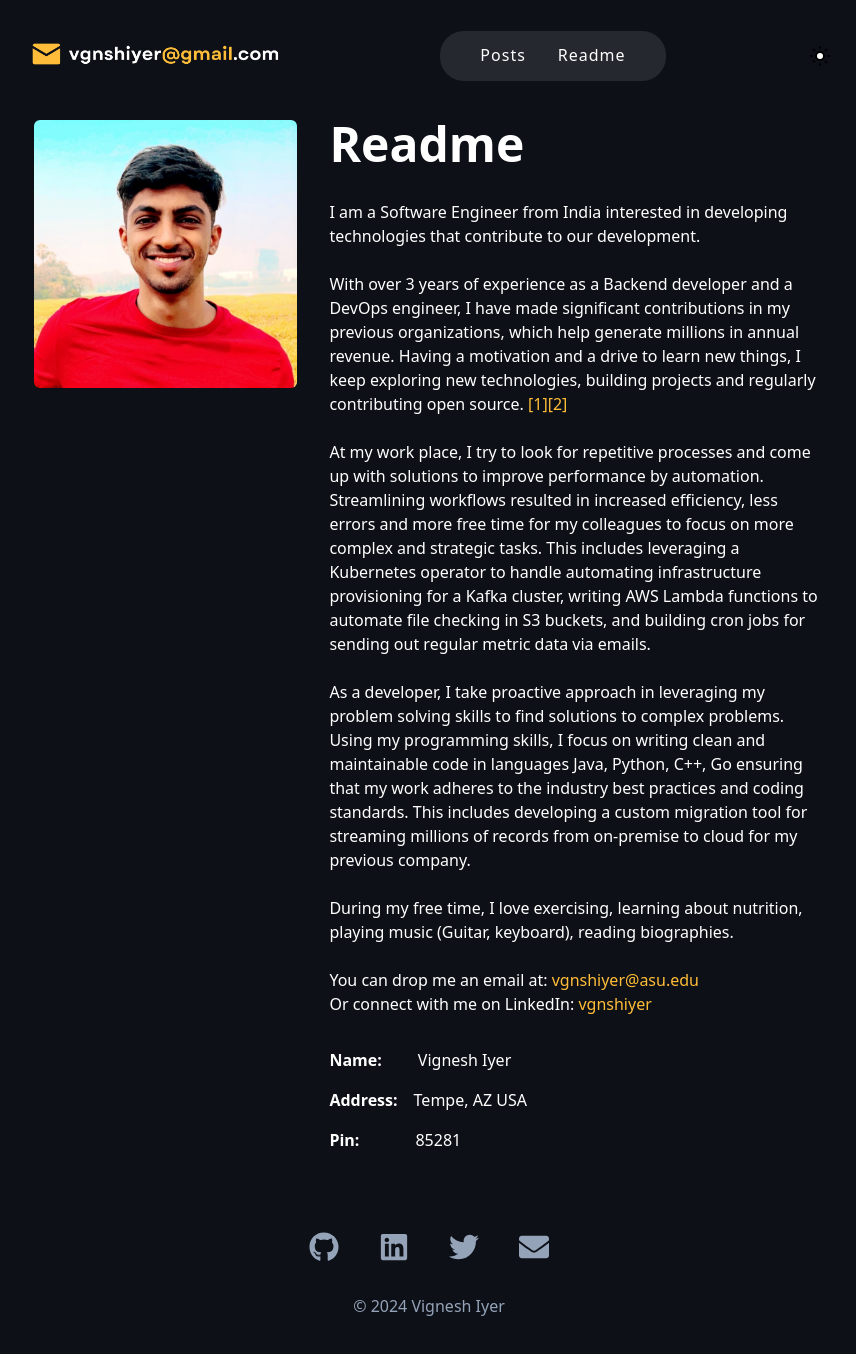
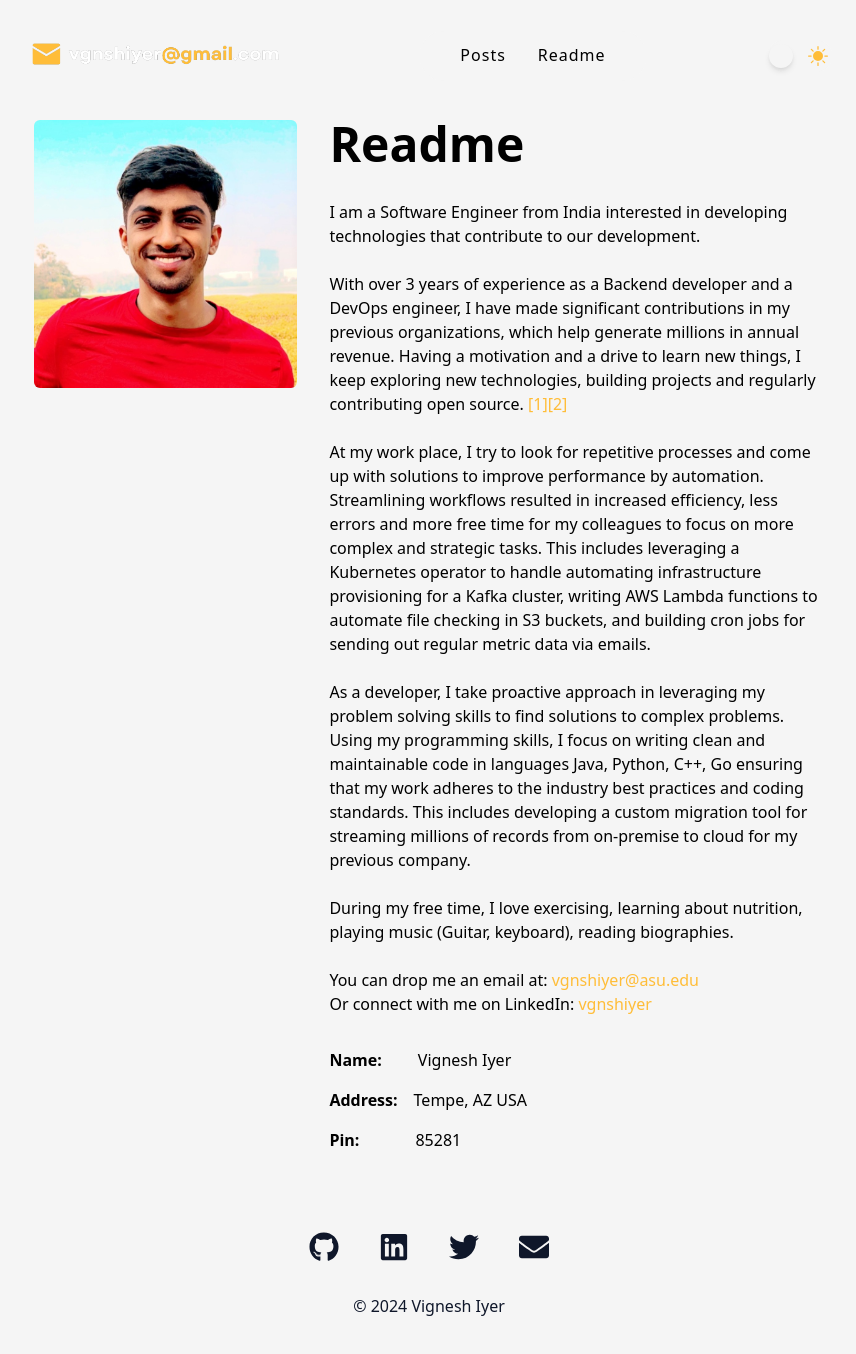
Before and after one commit to vgnshiyer/vgnshiyer.github.io, a Next.js app in the folder mywebsite/: page /about in a window 1280 px wide. Shown: the top 1354 px of the page, without its empty margins (211-1067 px from the left). Built offline with nearby package versions, Linux system fonts and the light colour scheme.

Commit message:
chore: initial dark/light mode version

```diff
--- a/mywebsite/app/layout.tsx
+++ b/mywebsite/app/layout.tsx
@@ -22,7 +22,7 @@ export default function RootLayout({
 
   const footer = (
     <footer>
-      <div className="mt-6 py-6 mb-20  text-slate-400 text-center">
+      <div className="mt-6 py-6 mb-20 text-slate-900 dark:text-slate-400 text-center">
         <SocialHandles />
         <p>© 2024 Vignesh Iyer</p>
       </div>
@@ -31,7 +31,7 @@ export default function RootLayout({
 
   return (
     <html lang="en">
-      <body className="bg-dark">
+      <body className="bg-light dark:bg-dark">
         <div className="mx-auto max-w-9/10 md:max-w-3/4 lg:max-w-2/3">
           {header}
           {children}
--- a/mywebsite/app/page.tsx
+++ b/mywebsite/app/page.tsx
@@ -13,7 +13,7 @@ export default function page() {
         <>
             <Banner />
             <div className='grid grid-cols-1 gap-4 sm:mx-8'>
-                <h1 className='text-3xl text-white font-bold'>Posts.</h1>
+                <h1 className='text-3xl text-black dark:text-white font-bold'>Posts.</h1>
                 {postPreviews}
             </div>
         </>
--- a/mywebsite/components/Banner.tsx
+++ b/mywebsite/components/Banner.tsx
@@ -3,10 +3,10 @@ const Banner = () => {
     return (
         <div className="flex flex-col sm:flex-row justify-between items-center p-0 md:p-4 mb-10">
             <div className="pl-0 sm:pl-6 md:pl-4">
-                <h1 className="text-2xl sm:text-3xl mb-1 font-bold text-white">Hello 👋</h1>
-                <h1 className="text-4xl sm:text-5xl mb-1 font-bold text-white">I'm <span className="text-secondary">Vignesh</span></h1>
+                <h1 className="text-2xl sm:text-3xl mb-1 font-bold text-black dark:text-white">Hello 👋</h1>
+                <h1 className="text-4xl sm:text-5xl mb-1 font-bold text-black dark:text-white">I'm <span className="text-secondary">Vignesh</span></h1>
                 <h1 className="text-4xl sm:text-5xl pl-40 sm:pl-52 font-bold text-secondary">Iyer</h1>
-                <h2 className="text-xl sm:text-2xl mb-4 font-bold text-white">Software Engineer</h2>
+                <h2 className="text-xl sm:text-2xl mb-4 font-bold text-black dark:text-white">Software Engineer</h2>
                 <p className="text-dim text-sm sm:text-base md:text-lg mb-4">Writing code to make people's lives better.</p>
             </div>
             <div className="">
--- a/mywebsite/components/Navbar.tsx
+++ b/mywebsite/components/Navbar.tsx
@@ -2,6 +2,7 @@
 
 import Link from 'next/link'
 import React, { useState, ReactNode, useEffect } from 'react'
+import ThemeToggle from './ThemeToggle';
 
 interface NavBarLinkProps {
   href: string;
@@ -27,7 +28,7 @@ const Navbar = () => {
 
     return (
       <Link href={href}
-        className={`group text-white ${isNavBarToggled ? 'block' : ''} rounded-2xl p-2 tracking-[1px]`}
+        className={`group text-black dark:text-white ${isNavBarToggled ? 'block' : ''} rounded-2xl p-2 tracking-[1px]`}
         onClick={handleClick}
       >
         {children}
@@ -52,18 +53,6 @@ const Navbar = () => {
     )
   };
 
-  const DarkModeIcon = () => (
-    <svg className="h-6 w-6" xmlns="http://www.w3.org/2000/svg" fill="none" viewBox="0 0 24 24" stroke="currentColor">
-      <path strokeLinecap="round" strokeLinejoin="round" strokeWidth={2} d="M12 3v1m0 16v1m9-9h-1M4 12H3m15.364 6.364l-.707-.707M6.343 6.343l-.707-.707m12.728 0l-.707.707M6.343 17.657l-.707-.707M16 12a4 4 0 11-8 0 4 4 0 018 0z" />
-    </svg>
-  );
-
-  const LightModeIcon = () => (
-    <svg className="h-6 w-6" xmlns="http://www.w3.org/2000/svg" fill="white" viewBox="0 0 24 24" stroke="currentColor">
-      <path strokeLinecap="round" strokeLinejoin="round" strokeWidth={2} d="M12 3v1m0 16v1m9-9h-1M4 12H3m15.364 6.364l-.707-.707M6.343 6.343l-.707-.707m12.728 0l-.707.707M6.343 17.657l-.707-.707M16 12a4 4 0 11-8 0 4 4 0 018 0z" />
-    </svg>
-  );
-
   const links = [
     {href: "/", text: "Posts"},
     {href: "/about", text: "Readme"},
@@ -74,23 +63,23 @@ const Navbar = () => {
       <nav className="w-full md:px-6">
         <div className="flex items-center justify-between h-16">
           <div className="flex items-center">
-            <div className="flex-shrink-0 text-white">
+            <div className="flex-shrink-0">
               <Link href="/">
                 <img className="w-64" src="/images/logo.png" alt="logo" />
               </Link>
             </div>
           </div>
           <div className="hidden md:block">
-            <div className="ml-4 flex items-center space-x-4 bg-semi-dark rounded-3xl px-8 py-1">
+            <div className="ml-4 flex items-center space-x-4 bg-light dark:bg-semi-dark rounded-3xl px-8 py-1 ">
               {links.map(link => <NavBarLink key={link.href} href={link.href}>{link.text}</NavBarLink>)}
             </div>
           </div>
           <div className="hidden md:block">
-            <LightModeIcon />
+            <ThemeToggle />
           </div>
           <div className="md:hidden flex items-center">
             <button
-              className="inline-flex items-center justify-center p-2 rounded-md text-white hover:text-white focus:outline-none focus:ring-2 focus:ring-inset focus:ring-white"
+              className="inline-flex items-center justify-center p-2 rounded-md text-black dark:text-white focus:outline-none focus:ring-2 focus:ring-inset focus:ring-white"
               onClick={toggleNavbar}
             >
               {isNavBarToggled ? <CloseIcon /> : <MenuIcon />}
@@ -98,7 +87,7 @@ const Navbar = () => {
           </div>
         </div>
         {isNavBarToggled && (
-          <div className="flex flex-col items-center px-2 pt-2 pb-3 space-y-1 sm:px-3">
+          <div className="flex flex-col items-center px-2 pt-2 pb-3 space-y-1 sm:px-3 bg-light dark:bg-dark">
             {links.map(link => <NavBarLink href={link.href}>{link.text}</NavBarLink>)}
           </div>
         )}
--- a/mywebsite/components/PostPage.tsx
+++ b/mywebsite/components/PostPage.tsx
@@ -17,7 +17,7 @@ const PostPage = ( props: any ) => {
     return (
         <div className="flex sm:mx-8 mt-10 md:mt-20">
             <div className="w-full lg:w-3/4">
-                <h1 className="text-3xl text-white font-bold">{post.data.title}</h1>
+                <h1 className="text-3xl text-black dark:text-white font-bold">{post.data.title}</h1>
                 <p className="text-slate-300 mt-4">{post.data.subtitle}</p>
                 <article className="prose lg:prose-xl">
                     <Markdown>{post.content}</Markdown>
--- a/mywebsite/components/PostPreview.tsx
+++ b/mywebsite/components/PostPreview.tsx
@@ -4,7 +4,7 @@ import { PostMetadata } from "../types/PostMetadata";
 
 const PostPreview = (props: PostMetadata) => {
     return (
-        <div className="rounded-xl shadow-md bg-semi-dark flex flex-col md:flex-row items-start">
+        <div className="rounded-xl shadow-md bg-light dark:bg-semi-dark flex flex-col md:flex-row items-start">
             {props.cover && (
                 <img
                     className="rounded-lg w-full md:w-44 mr-4 object-cover h-48 md:h-full"
@@ -14,7 +14,7 @@ const PostPreview = (props: PostMetadata) => {
             )}
             <div className="p-6">
                 <Link href={`/posts/${props.slug}`}>
-                    <h2 className="text-xl text-white font-bold hover:underline">{props.title}</h2>
+                    <h2 className="text-xl text-black dark:text-white font-bold hover:underline">{props.title}</h2>
                 </Link>
                 <p className="text-md text-slate-300">{props.subtitle}</p>
                 <p className="mt-2 text-sm text-secondary">{new Date(props.date).toDateString()}</p>
--- a/mywebsite/components/Readme.tsx
+++ b/mywebsite/components/Readme.tsx
@@ -8,20 +8,20 @@ const Readme = () => {
             <img className="max-w-1/2 md:max-w-1/3 rounded-md mr-8 mb-8" src="/images/readme_img.jpg" alt="Readme" />
 
             <div className="md:mt-0">
-                <h1 className="text-4xl sm:text-5xl font-bold text-white">Readme</h1>
+                <h1 className="text-4xl sm:text-5xl font-bold text-black dark:text-white">Readme</h1>
 
-                <Markdown className="mt-8 text-white">{readme.content}</Markdown>
+                <Markdown className="mt-8 text-black dark:text-white">{readme.content}</Markdown>
 
                 <div className="mt-8">
-                    <div className="text-l text-white mb-4">
+                    <div className="text-l text-black dark:text-white mb-4">
                         <span className="font-bold mr-9">Name:</span>
                         <span>{readme.data.name}</span>
                     </div>
-                    <div className="text-l text-white mb-4">
+                    <div className="text-l text-black dark:text-white mb-4">
                         <span className="font-bold mr-4">Address:</span>
                         <span>{readme.data.address}</span>
                     </div>
-                    <div className="text-l text-white">
+                    <div className="text-l text-black dark:text-white">
                         <span className="font-bold mr-14">Pin:</span>
                         <span>{readme.data.pincode}</span>
                     </div>
--- a/mywebsite/components/TableOfContents.tsx
+++ b/mywebsite/components/TableOfContents.tsx
@@ -22,7 +22,7 @@ const TableOfContents = (props: any) => {
 
   return (
     <div className='w-1/4 hidden lg:block ml-8 fixed top-0 right-0 p-4 mt-40'>
-        <h3 className='text-2xl text-white font-bold'>On this page</h3>
+        <h3 className='text-2xl text-black dark:text-white font-bold'>On this page</h3>
         <ul className='list-disc list-inside mt-2'>
             {headings.map(( { id, level, text }: any ) => (
               <li key={id} className={`text-slate-400 ${getTextSize(level)} ml-${level * 2} mb-1 list-none`}>
--- /dev/null
+++ b/mywebsite/components/ThemeToggle.tsx
@@ -0,0 +1,47 @@
+"use client";
+
+import React, { useEffect, useState } from 'react'
+import { FaMoon } from 'react-icons/fa';
+import { BsSunFill } from 'react-icons/bs';
+
+const ThemeToggle = () => {
+    const [darkMode, setDarkMode] = useState(false);
+
+    useEffect(() => {
+        const theme = localStorage.getItem('theme');
+        if (theme === 'dark') {
+            setDarkMode(true);
+        } else {
+            setDarkMode(false);
+        }
+    }, []);
+
+    useEffect(() => {
+        if (darkMode) {
+            document.documentElement.classList.add('dark');
+            localStorage.setItem('theme', 'dark');
+        } else {
+            document.documentElement.classList.remove('dark');
+            localStorage.setItem('theme', 'light');
+        }
+    }, [darkMode]);
+
+  return (
+    <div
+        className="relative w-16 h-8 flex items-center dark:bg-semi-dark bg-light rounded-full p-1 cursor-pointer"
+        onClick={() => setDarkMode(!darkMode)}
+    >
+        <FaMoon className="text-light" size={20} />
+        <div
+            className="absolute bg-light dark:bg-dark w-6 h-6 rounded-full shadow-md transform transition-transform duration-300 ease-in-out"
+            style={{
+                left: darkMode ? 'calc(100% - 1.5rem)' : '0.1rem'
+            }}
+        >
+        </div>
+        <BsSunFill className="ml-auto text-secondary" size={20} />
+    </div>
+  )
+}
+
+export default ThemeToggle
--- a/mywebsite/package.json
+++ b/mywebsite/package.json
@@ -12,6 +12,7 @@
     "gray-matter": "^4.0.3",
     "markdown-to-jsx": "^7.3.2",
     "next": "14.0.4",
+    "next-themes": "^0.2.1",
     "react": "^18",
     "react-dom": "^18",
     "react-icons": "^4.12.0",
--- a/mywebsite/tailwind.config.ts
+++ b/mywebsite/tailwind.config.ts
@@ -35,5 +35,6 @@ const config: Config = {
   plugins: [
     require('@tailwindcss/typography'),
   ],
+  darkMode: 'class',
 }
 export default config
```
Also changed, not shown: 1 other file (tests, documents, lock files or other folders).
